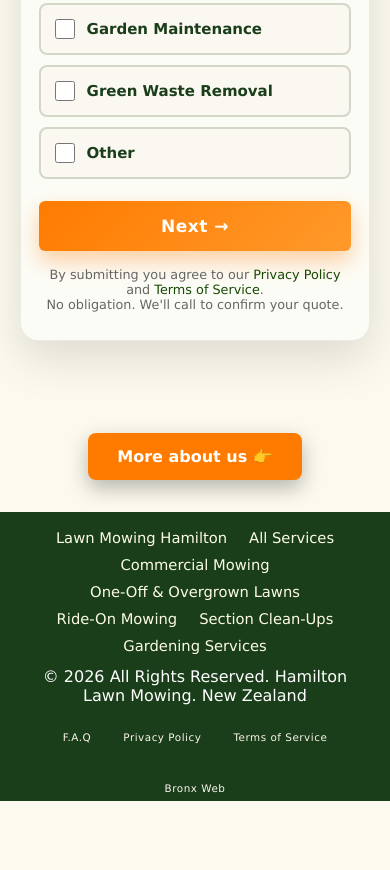
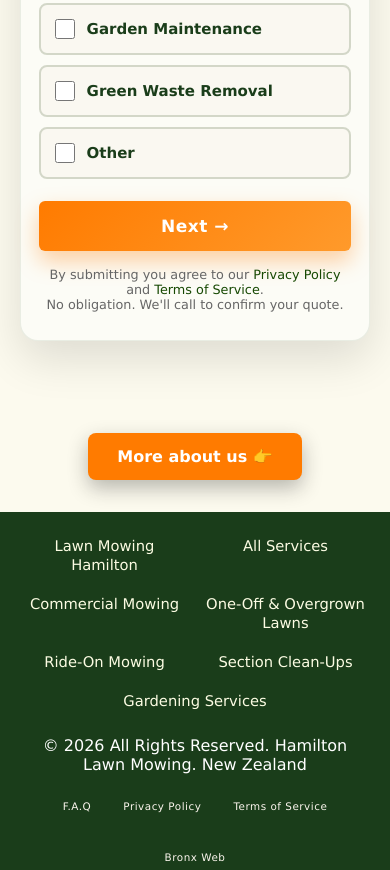
Before and after one commit to Bronx-web/Hamilton-Lawn-Mowing-v1-Final, a plain HTML site: page index.html in a window 390 px wide. Shown: the part 7442-8312 px from the top of the page. Before the commit the page ends 8243 px from the top, so only its background shows below. Drawn offline with Linux system fonts and the light colour scheme; no server answers.

Commit message:
Space out footer service links evenly on mobile
Phones get an even two-column grid with larger tap targets, and the odd
last link is centred. Desktop gets slightly wider gaps.

Co-Authored-By: Claude Opus 5.5 <noreply@anthropic.com>

```diff
--- a/styles.css
+++ b/styles.css
@@ -2710,9 +2710,30 @@ input[type="file"]:focus {
   display: flex;
   flex-wrap: wrap;
   justify-content: center;
-  gap: 8px 22px;
-  margin: 0 0 12px;
+  gap: 10px 28px;
+  margin: 0 0 16px;
   padding: 0;
+}
+
+@media (max-width: 600px) {
+  /* Even two-column grid on phones; the odd last link sits centred */
+  .footer-services {
+    display: grid;
+    grid-template-columns: 1fr 1fr;
+    gap: 4px 12px;
+    max-width: 360px;
+    margin: 0 auto 18px;
+  }
+
+  .footer-services li:last-child:nth-child(odd) {
+    grid-column: 1 / -1;
+  }
+
+  .footer-services a {
+    display: block;
+    padding: 8px 4px;
+    line-height: 1.3;
+  }
 }
 
 .footer-services a {
```
